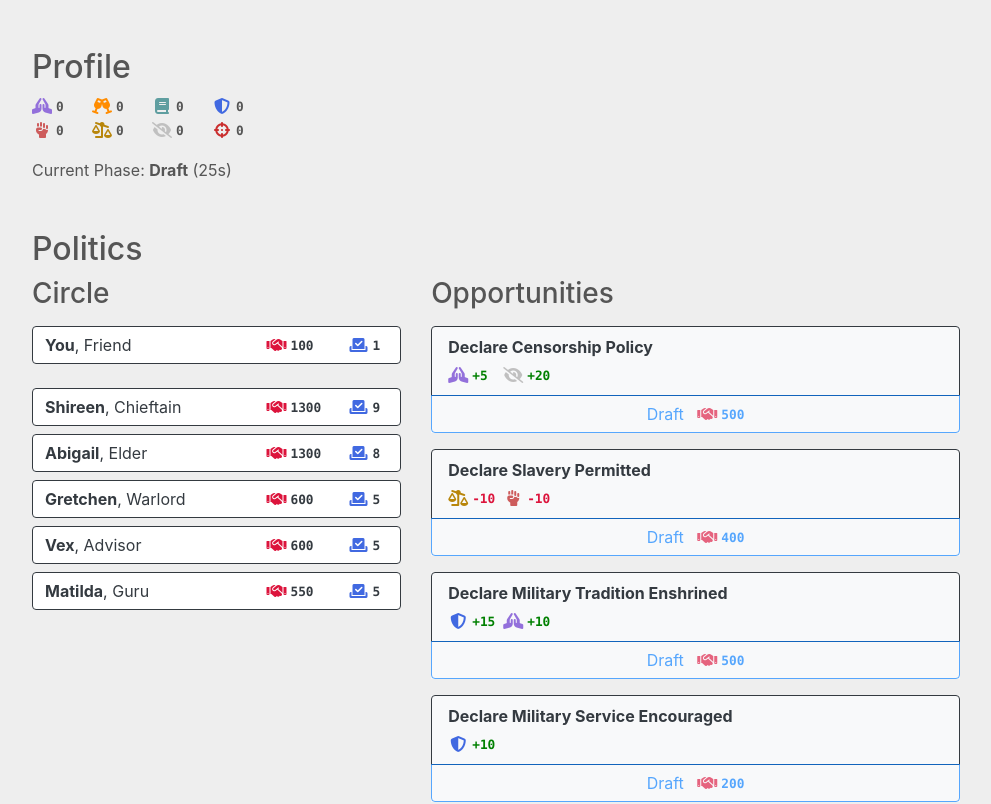
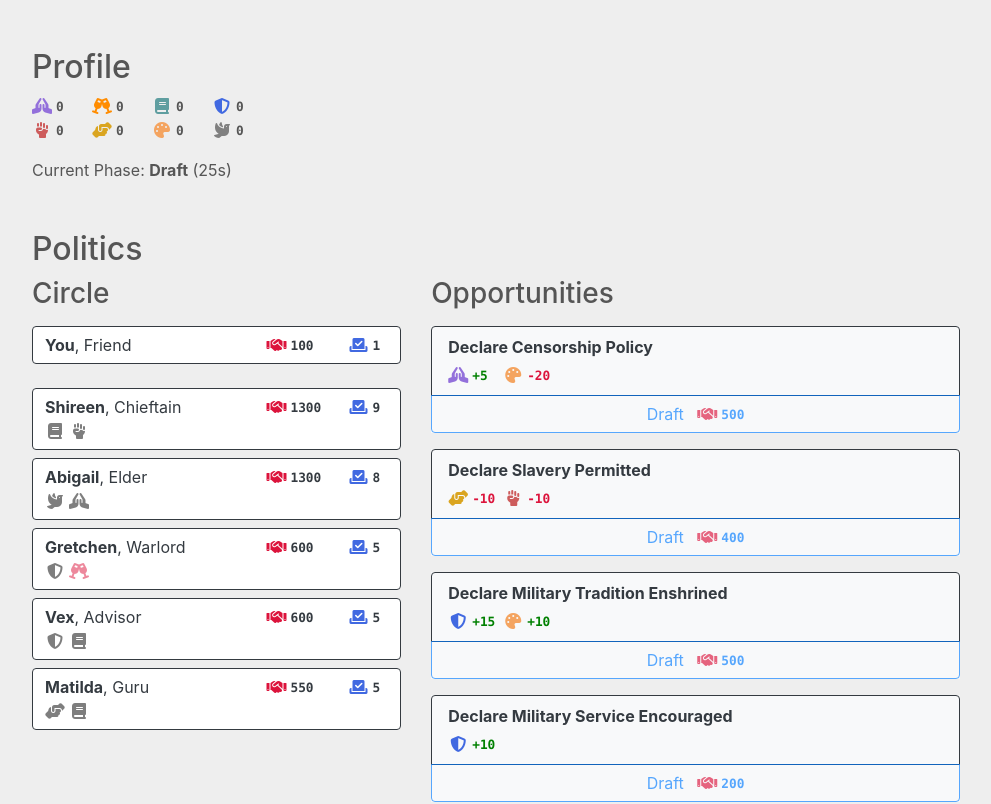
Before and after one commit to lilytastic/politics-sim, a React (Create React App) app: page /game in a window 1280 px wide. Shown: the top 804 px of the page, without its empty margins (144-1135 px from the left). Built offline with nearby package versions, Linux system fonts and the light colour scheme.

Commit message:
refactoring more

```diff
--- a/src/components/StatIcon.tsx
+++ b/src/components/StatIcon.tsx
@@ -1,9 +1,29 @@
 import React from 'react';
 import { stats } from '../models/stats.model';
+import { OverlayTrigger, Tooltip } from 'react-bootstrap';
 
-export const StatIcon = ({ stat, value, mode, color }: any) => {return (
-	<div className="d-inline-flex justify-content-start align-items-center">
-		<i style={{color: color || stats[stat]?.color}} className={"fas fa-fw mr-1 fa-" + (stats[stat]?.icon || 'star')}></i>
-		<b style={{fontSize: '0.8em', fontFamily: `"Lucida Console", Monaco, monospace`}}>{mode==='modifier' && value > 0 ? '+' : ''}{value}</b>
-	</div>
-)};
+export const StatIcon = ({ stat, value, mode, color, showOverlay = false }: any) => {
+  const placement = 'top';
+  const baseElement = (
+    <div className={`d-inline-flex justify-content-start ${showOverlay ? 'stat__wrapper' : ''} align-items-center`}>
+      <i style={{color: color || stats[stat]?.color}} className={"fas fa-fw mr-1 fa-" + (stats[stat]?.icon || 'star')}></i>
+      <b style={{fontSize: '0.8em', fontFamily: `"Lucida Console", Monaco, monospace`}}>{mode==='modifier' && value > 0 ? '+' : ''}{value}</b>
+    </div>
+  );
+  const wrappedElement = (
+    <OverlayTrigger
+      key={placement}
+      placement={placement}
+      overlay={
+        <Tooltip id={`tooltip-${placement}`}>
+          {stats[stat]?.label}
+        </Tooltip>
+      }
+    >
+      {baseElement}
+    </OverlayTrigger>
+  );
+  return showOverlay
+    ? wrappedElement
+    : baseElement
+};
--- a/src/containers/Game.tsx
+++ b/src/containers/Game.tsx
@@ -42,7 +42,7 @@ class Game extends React.Component {
       this.props.dispatch(tableMotion(motionId, actor.id));
       this.props.dispatch(changeVote({actorId: actor.id, motionId: motionId, vote: 'yea', reason: 'freely'}));
       this.props.dispatch(updateActors([{id: actor.id, changes: {capital: actor.state.capital - motion.costToTable}}]));
-    } else if (!!tabled && tabled.tabledBy === actor.id) {
+    } else if (!!tabled && actor.id === this.props.player.id && tabled.tabledBy === actor.id) {
       this.props.dispatch(rescindMotion(motionId));
       this.props.dispatch(changeVote({actorId: actor.id, motionId: motionId, vote: 'abstain', reason: 'freely'}));
       this.props.dispatch(updateActors([{id: actor.id, changes: {capital: actor.state.capital + motion.costToTable}}]));
@@ -224,7 +224,7 @@ class Game extends React.Component {
           const actorsToBuyFrom = actors
             .filter(x => x.id !== motion.tabledBy && x.voteWeight > 0 && x.id !== actor.id && (!!this.props.motionVotes[motion.id, actor.id]?.purchaseAgreement || Math.sign(actor.approval) !== Math.sign(x.approval)) ) // to filter ones who are already voting this way
             .shuffle()
-            .sort((a, b) => a.costToInfluence[actor.position] > b.costToInfluence[actor.position] ? 1 : -1);
+            .sort((a, b) => a.costToInfluence[actor.position] < b.costToInfluence[actor.position] ? 1 : -1);
 
           const votes = this.tallyVotesFromEntity(this.props?.motionVotes[motion.id]);
           const votesNeeded =
@@ -234,7 +234,7 @@ class Game extends React.Component {
 
           // Actor cares enough to buy this many votes from other actors.
           const votesToBuy = votesNeeded + 1 + Math.abs(actor.approval / 10);
-          const amountToSpend = (actor.state.capital / 2); // TODO: Base off approval -- more passion, more $$$
+          const amountToSpend = actor.id === motion.tabledBy ? actor.state.capital : (actor.state.capital / 2); // TODO: Base off approval -- more passion, more $$$
           console.log(`${actor.name} wants "${actor.position}" vote on ${motion.name}: Needs ${votesNeeded} votes, wants ${votesToBuy}`, actorsToBuyFrom);
 
           let votesBought = 0;
@@ -249,12 +249,12 @@ class Game extends React.Component {
                 return;
               }
               let amountToSpendOnOffer = actorToBuyFrom.costToInfluence[actor.position];
-              const existingOffers = [...(this.props?.currentVoteOffers[actorToBuyFrom.id] || []), ...(offers[actorToBuyFrom.id] || [])];
+              const existingOffers = [...(this.props?.currentVoteOffers[actorToBuyFrom.id] || []), ...(offers[actorToBuyFrom.id] || [])].filter(x => x.motionId === motion.id);
               if (existingOffers.length) {
                 // Make sure to go above the existing offer
                 amountToSpendOnOffer = Math.max(
                   amountToSpendOnOffer,
-                  Math.max(...existingOffers.filter(x => x.motionId === x.motionId && x.vote !== actor.position).map(x => x.purchaseAgreement?.amountSpent || 0)) + 100
+                  Math.max(...existingOffers.filter(x => x.vote !== actor.position).map(x => x.purchaseAgreement?.amountSpent || 0)) + 100
                 );
               }
               amountToSpendOnOffer = Math.round(amountToSpendOnOffer);
@@ -299,7 +299,7 @@ class Game extends React.Component {
         .filter(x => this.props.player.id !== x.id && motion.tabledBy !== x.id)
         .forEach((actor, i) => {
           timer(Math.random() * 9000).subscribe(x => {
-            let existingVote = this.props.motionVotes[motion.id][actor.id];
+            let existingVote = this.props.motionVotes[motion.id]?.[actor.id];
             if (!!existingVote?.purchaseAgreement) {
               return;
             }
@@ -346,7 +346,7 @@ class Game extends React.Component {
 
 const mapStateToProps = (state: State) => {
   const settlement = state.settlements.map(x => ({...x, state: state.saveData.settlementState[x.id]}))[0];
-  const profile: {[id: string]: number} = {purpose: 0, joy: 0, education: 0, vigilance: 0, dignity: 0, poverty: 0, ignorance: 0, threat: 0};
+  const profile: {[id: string]: number} = {purpose: 0, joy: 0, education: 0, vigilance: 0, dignity: 0, charity: 0, creativity: 0, openness: 0};
   Object.keys(settlement.state.policies).forEach(policyId => {
     const stance = settlement.state.policies[policyId];
     state.policies.find(x => x.id === policyId)?.stances[stance].effects.forEach(effect => {
--- a/src/containers/SettlementCircle.tsx
+++ b/src/containers/SettlementCircle.tsx
@@ -38,7 +38,7 @@ class SettlementCircle extends React.Component {
                 <div className="col-4"><StatIcon stat='votes' value={x.voteWeight}></StatIcon></div>
               </div>
             </div>
-            {/*
+            {
             <div className="d-flex">
               {x.state.positions.map(position => (
                 <div key={position.stat} style={{ opacity: position.passion / 100.0 }}>
@@ -46,7 +46,7 @@ class SettlementCircle extends React.Component {
                 </div>
               ))}
             </div>
-            */}
+            }
             {this.props.phase?.id !== 'table' && !!this.props.availableMotions.find(x => x.id === this.props.inspectedMotion) ? (
               <div>
                 <div>
--- a/src/content/policies.json
+++ b/src/content/policies.json
@@ -6,7 +6,7 @@
 		"stances": {
 			"mandatory": {
 				"label": "Mandatory",
-				"effects": [{"stat": "joy", "amount": -10}, {"stat": "vigilance", "amount": 15}]
+				"effects": [{"stat": "joy", "amount": -10}, {"stat": "openness", "amount": -15}]
 			}
 		}
 	},
@@ -16,11 +16,11 @@
 		"stances": {
 			"permitted": {
 				"label": "Permitted",
-				"effects": [{"stat": "dignity", "amount": 10}]
+				"effects": [{"stat": "dignity", "amount": 10}, {"stat": "openness", "amount": 10}]
 			},
 			"forbidden": {
 				"label": "Forbidden",
-				"effects": [{"stat": "dignity", "amount": -10}, {"stat": "threat", "amount": -10}]
+				"effects": [{"stat": "dignity", "amount": -10}, {"stat": "openness", "amount": -10}]
 			}
 		}
 	},
@@ -31,11 +31,11 @@
 		"stances": {
 			"subsidized": {
 				"label": "Subsidized",
-				"effects": [{"stat": "ignorance", "amount": -10}]
+				"effects": [{"stat": "education", "amount": 10}]
 			},
 			"restricted": {
 				"label": "Restricted",
-				"effects": [{"stat": "ignorance", "amount": 10}, {"stat": "dignity", "amount": -15}]
+				"effects": [{"stat": "education", "amount": -10}, {"stat": "dignity", "amount": -15}]
 			}
 		}
 	},
@@ -46,11 +46,11 @@
 		"stances": {
 			"permitted": {
 				"label": "Policy",
-				"effects": [{"stat": "purpose", "amount": 5}, {"stat": "ignorance", "amount": 20}]
+				"effects": [{"stat": "purpose", "amount": 5}, {"stat": "creativity", "amount": -20}]
 			},
 			"forbidden": {
 				"label": "Forbidden",
-				"effects": [{"stat": "purpose", "amount": -15}, {"stat": "ignorance", "amount": -15}]
+				"effects": [{"stat": "purpose", "amount": -15}, {"stat": "creativity", "amount": 15}]
 			}
 		}
 	},
@@ -76,15 +76,15 @@
 		"stances": {
 			"blessed": {
 				"label": "Blessed",
-				"effects": [{"stat": "poverty", "amount": -15}, {"stat": "dignity", "amount": -25}, {"stat": "purpose", "amount": 20}]
+				"effects": [{"stat": "charity", "amount": -15}, {"stat": "dignity", "amount": -25}, {"stat": "purpose", "amount": 10}]
 			},
 			"permitted": {
 				"label": "Permitted",
-				"effects": [{"stat": "poverty", "amount": -10}, {"stat": "dignity", "amount": -10}]
+				"effects": [{"stat": "charity", "amount": -10}, {"stat": "dignity", "amount": -10}]
 			},
 			"outlawed": {
 				"label": "Outlawed",
-				"effects": [{"stat": "poverty", "amount": 10}, {"stat": "dignity", "amount": 30}]
+				"effects": [{"stat": "charity", "amount": 10}, {"stat": "dignity", "amount": 30}]
 			}
 		}
 	},
@@ -95,11 +95,11 @@
 		"stances": {
 			"enshrined": {
 				"label": "Enshrined",
-				"effects": [{"stat": "vigilance", "amount": 15}, {"stat": "purpose", "amount": 10}]
+				"effects": [{"stat": "vigilance", "amount": 15}, {"stat": "creativity", "amount": 10}]
 			},
 			"encouraged": {
 				"label": "Encouraged",
-				"effects": [{"stat": "vigilance", "amount": 10}, {"stat": "purpose", "amount": 5}]
+				"effects": [{"stat": "vigilance", "amount": 10}, {"stat": "creativity", "amount": 5}]
 			}
 		}
 	},
--- a/src/models/stats.model.ts
+++ b/src/models/stats.model.ts
@@ -21,13 +21,13 @@ export const stats: {[id: string]: Stat} = {
   },
   'joy': {
     label: 'Pleasure',
-    opposed: 'poverty',
+    opposed: 'charity',
     icon: 'glass-cheers',
     color: 'darkorange'
   },
   'education': {
     label: 'Education',
-    opposed: 'ignorance',
+    opposed: 'creativity',
     icon: 'book',
     color: 'cadetblue'
   },
@@ -39,7 +39,7 @@ export const stats: {[id: string]: Stat} = {
   },
   'vigilance': {
     label: 'Vigilance',
-    opposed: 'threat',
+    opposed: 'openness',
     icon: 'shield-alt',
     color: 'ROYALBLUE'
   },
@@ -47,29 +47,25 @@ export const stats: {[id: string]: Stat} = {
     label: 'Dignity',
     color: 'INDIANRED',
     opposed: 'purpose',
-    description: `Our people are empowered, free-thinking, and disobedient.`,
     icon: 'fist-raised'
   },
-  'poverty': {
-    label: 'Squalor',
-    color: 'darkgoldenrod',
+  'charity': {
+    label: 'Charity',
+    color: 'goldenrod',
     opposed: 'joy',
-    description: `The people wallow in poverty and debt, easy prey for criminals and slavers.`,
-    icon: 'balance-scale-right'
+    icon: 'hands-helping'
   },
-  'ignorance': {
-    label: 'Ignorance',
-    color: 'silver',
+  'creativity': {
+    label: 'Creativity',
+    color: 'sandybrown',
     opposed: 'education',
-    description: `People have given themselves over to lies, stubbornness, and outright stupidity.`,
-    icon: 'eye-slash'
+    icon: 'palette'
   },
-  'threat': {
-    label: 'Danger',
-    color: '#CA2E2E',
+  'openness': {
+    label: 'Openness',
+    color: 'grey',
     opposed: 'vigilance',
-    description: `Our enemies are gathering, inside and out.`,
-    icon: 'crosshairs'
+    icon: 'dove'
   },
   'votes': {
     label: 'Votes',
--- a/src/store/actionCreators.ts
+++ b/src/store/actionCreators.ts
@@ -21,6 +21,11 @@ export const refreshAvailableMotions = () => ({
 export const addAlert = (alert: {type: string; text: string;}) => ({
   type: 'ADD_ALERT',
   alert
+});
+
+export const passTime = (time: number) => ({
+  type: 'PASS_TIME',
+  time
 });
 
 export const inspectMotion = (motion: string) => ({
--- a/src/store/reducers.ts
+++ b/src/store/reducers.ts
@@ -62,6 +62,7 @@ export interface SaveData {
   motionVotes: {[motionId: string]: {[actorId: string]: {vote: string, purchaseAgreement?: {purchasedBy: string, amountSpent: number}, reason: string}}};
   currentPhase: number;
   currentPhaseCountdown: number;
+  timePassed: number;
   notifications: {type: string; text: string;}[];
 }
 
@@ -80,6 +81,7 @@ const initialState: State = {
     currentVoteOffers: {},
     inspectedMotion: '',
     notifications: [],
+    timePassed: 0,
     settlementState: {
       'test': {
         policies: {},
@@ -108,10 +110,19 @@ const initialState: State = {
 };
 
 export function rootReducer(state = initialState, action: any): State {
-  if (action.type !== 'CHANGE_CURRENT_PHASE_COUNTDOWN') {
+  const ignoredTypes = ['PASS_TIME', 'CHANGE_VOTE', 'CHANGE_CURRENT_PHASE_COUNTDOWN'];
+  if (ignoredTypes.indexOf(action.type) === -1) {
     console.log(action);
   }
   switch (action.type) {
+    case 'PASS_TIME':
+      return {
+        ...state,
+        saveData: {
+          ...state.saveData,
+          timePassed: (state.saveData.timePassed || 0) + action.time
+        }
+      };
     case 'LOAD_ACTORS':
       const newState = action.actors.map((x: ActorWithState) => ({...state.saveData.actorState, ...x.state, id: x.id})).toEntities(false);
       return {
@@ -139,7 +150,12 @@ export function rootReducer(state = initialState, action: any): State {
               const currentState = state.saveData.settlementState[key];
               const newPolicies = {...currentState.policies};
               newPolicies[action.motion.change.payload.policyId] = action.motion.change.payload.stanceId;
-              return {...state.saveData.settlementState[key], id: key, policies: newPolicies};
+              return {
+                ...state.saveData.settlementState[key],
+                id: key,
+                history: [...currentState.history, {...action.motion.change.payload, time: state.saveData.timePassed}],
+                policies: newPolicies
+              };
             });
           console.log(settlementState, settlementState.toEntities());
           return {
```
Also changed, not shown: src/index.scss (+21 -0 lines), src/models/actor.model.ts (+9 -9 lines).
